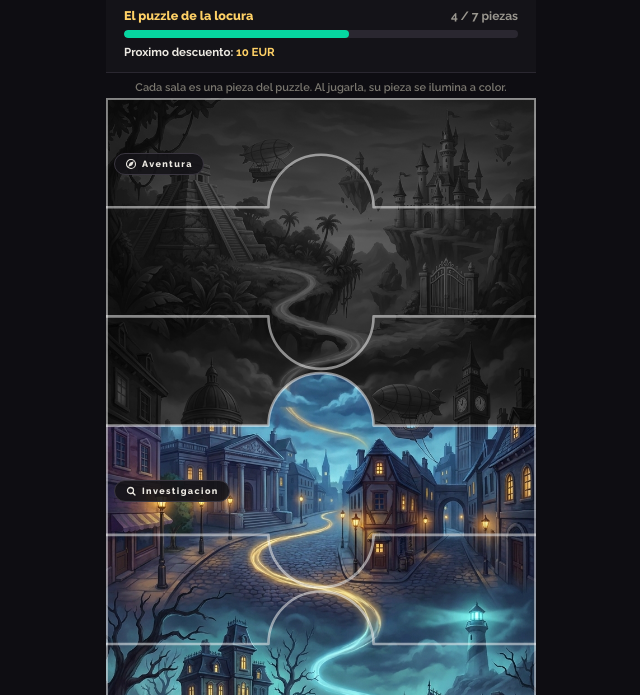
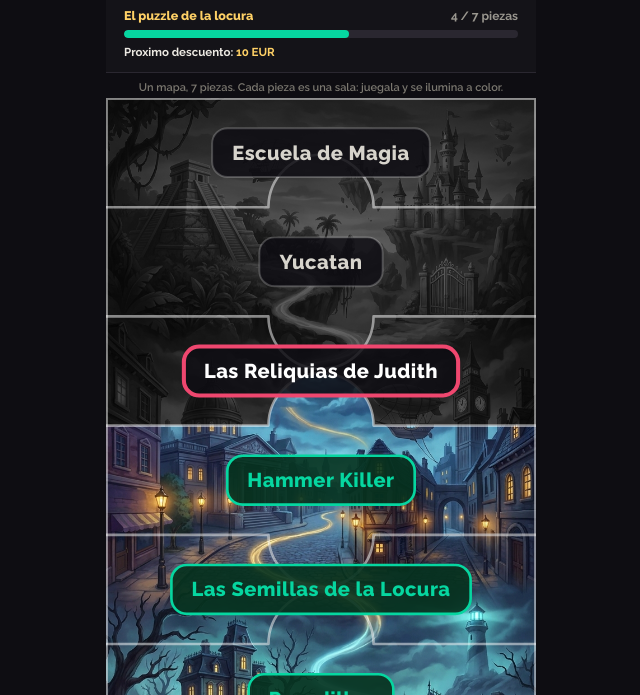
Before and after one commit to donchakondon/bonosapp, a plain HTML site: page index.html in a window 1280 px wide. Shown: the part 50-745 px from the top of the page, without its empty margins (319-959 px from the left). Drawn offline with Linux system fonts and the light colour scheme.

Commit message:
Puzzle: cada pieza es una sala con su nombre, sin zonas

```diff
--- a/index.html
+++ b/index.html
@@ -37,8 +37,13 @@ body{font-family:'Raleway',-apple-system,BlinkMacSystemFont,"Segoe UI",Roboto,sa
 .hit.next{stroke:#EF476F;stroke-width:1.4;animation:pulse 1.6s ease-in-out infinite}
 .hit.sel{stroke:#fff;stroke-width:1.4}
 @keyframes pulse{0%,100%{opacity:1}50%{opacity:.35}}
-.ztag{position:absolute;left:8px;background:rgba(20,19,24,.9);border:1px solid #3a3640;color:#ECE9E2;padding:4px 10px;border-radius:20px;font-size:9px;font-weight:800;letter-spacing:1.4px;display:flex;align-items:center;gap:5px}
-.ztag svg{width:12px;height:12px}
+.lbl{pointer-events:none}
+.lblbg{fill:rgba(14,13,18,.84);stroke:rgba(255,255,255,.22);stroke-width:.4}
+.lbltx{fill:#d7d4cc;font-family:'Raleway',sans-serif;font-weight:800;font-size:4.2px;text-anchor:middle;dominant-baseline:central;letter-spacing:.1px}
+.lbl.done .lblbg{fill:rgba(6,50,31,.9);stroke:#06D6A0;stroke-width:.55}
+.lbl.done .lbltx{fill:#06D6A0}
+.lbl.next .lblbg{stroke:#EF476F;stroke-width:.85}
+.lbl.next .lbltx{fill:#fff}
 .card{margin:12px 14px 0;background:#1d1b22;border:1px solid #2a2730;border-radius:16px;padding:13px 15px}
 .card .nm{font-size:14.5px;font-weight:800;color:#ECE9E2}
 .card .st{font-size:12px;color:#9a978f;margin-top:4px;line-height:1.5;font-weight:600}
@@ -84,7 +89,7 @@ nav svg{width:21px;height:21px;display:block;margin:0 auto 3px}
 <div class="pbar"><i id="bar"></i></div>
 <div class="rwd" id="reward">Proximo descuento: <b>10 EUR</b></div>
 </div>
-<div class="maphint">Cada sala es una pieza del puzzle. Al jugarla, su pieza se ilumina a color.</div>
+<div class="maphint">Un mapa, 7 piezas. Cada pieza es una sala: juegala y se ilumina a color.</div>
 <div class="map" id="map"></div>
 <div class="card"><div class="nm" id="infoName">Las Reliquias de Judith</div><div class="st" id="infoSt">Tu proxima pieza. Juega esta sala y se ilumina en el mapa.</div></div>
 <div class="demo">
@@ -129,18 +134,14 @@ nav svg{width:21px;height:21px;display:block;margin:0 auto 3px}
 var IC={
 map:'<svg viewBox="0 0 24 24" fill="none" stroke="currentColor" stroke-width="2" stroke-linecap="round" stroke-linejoin="round"><path d="M9 4 3 6.5v13.5L9 17.5 15 20l6-2.5V4l-6 2.5L9 4z"/><path d="M9 4v13.5M15 6.5V20"/></svg>',
 ticket:'<svg viewBox="0 0 24 24" fill="none" stroke="currentColor" stroke-width="2" stroke-linecap="round" stroke-linejoin="round"><path d="M4 8.5a2 2 0 0 1 2-2h12a2 2 0 0 1 2 2A2 2 0 0 0 20 12a2 2 0 0 0 0 3.5 2 2 0 0 1-2 2H6a2 2 0 0 1-2-2 2 2 0 0 0 0-3.5 2 2 0 0 0 0-3.5z"/><path d="M12 6.5v11"/></svg>',
-user:'<svg viewBox="0 0 24 24" fill="none" stroke="currentColor" stroke-width="2" stroke-linecap="round" stroke-linejoin="round"><circle cx="12" cy="8.5" r="4"/><path d="M4.5 20c.6-3.8 3.8-6 7.5-6s6.9 2.2 7.5 6"/></svg>',
-flame:'<svg viewBox="0 0 24 24" fill="currentColor"><path d="M13 2c.5 4-3 5.5-3 9a3 3 0 0 0 5.2 2C16 17 15 15 15 14c2 1.2 3.5 3.4 3.5 6A6.5 6.5 0 0 1 5.5 20c0-5.5 6-7.5 7.5-18z"/></svg>',
-search:'<svg viewBox="0 0 24 24" fill="none" stroke="currentColor" stroke-width="2.6" stroke-linecap="round"><circle cx="11" cy="11" r="6"/><path d="M20 20l-4.6-4.6"/></svg>',
-compass:'<svg viewBox="0 0 24 24" fill="none" stroke="currentColor" stroke-width="2.2"><circle cx="12" cy="12" r="9"/><path d="M15.6 8.4l-2.1 5.1-5.1 2.1 2.1-5.1z" fill="currentColor"/></svg>'
+user:'<svg viewBox="0 0 24 24" fill="none" stroke="currentColor" stroke-width="2" stroke-linecap="round" stroke-linejoin="round"><circle cx="12" cy="8.5" r="4"/><path d="M4.5 20c.6-3.8 3.8-6 7.5-6s6.9 2.2 7.5 6"/></svg>'
 };
 document.getElementById('nMapa').innerHTML=IC.map+'Mapa';
 document.getElementById('nCod').innerHTML=IC.ticket+'Mis codigos';
 document.getElementById('nPerf').innerHTML=IC.user+'Perfil';
 
-// ROOMS in play order (0 = first played = bottom piece)
+// ROOMS in play order (0 = first played = bottom piece of the map)
 var ROOMS=['El Sotano','Pesadillas','Las Semillas de la Locura','Hammer Killer','Las Reliquias de Judith','Yucatan','Escuela de Magia'];
-var ZONES=[{n:'Terror',ic:'flame'},{n:'Terror',ic:'flame'},{n:'Terror',ic:'flame'},{n:'Investigacion',ic:'search'},{n:'Investigacion',ic:'search'},{n:'Aventura',ic:'compass'},{n:'Aventura',ic:'compass'}];
 var RANKS=['Novato','Novato','Explorador','Explorador','Aventurero','Aventurero','Veterano','Leyenda WOM'];
 var W=90,H=160,N=7,PH=H/N,IMG='mapa-mundo.jpg';
 var progress=4,selected=4;
@@ -152,20 +153,22 @@ function cutSeg(idx,rev){
  if(!rev){ var s=up?0:1; return 'L '+(m-r)+' '+y+' A '+r+' '+r+' 0 0 '+s+' '+(m+r)+' '+y+' L '+W+' '+y; }
  var s2=up?1:0; return 'L '+(m+r)+' '+y+' A '+r+' '+r+' 0 0 '+s2+' '+(m-r)+' '+y+' L 0 '+y;
 }
-// piece for SVG row r (0 = top)
+// piece path for SVG row r (0 = top)
 function pieceD(r){
  var yt=(r*PH).toFixed(2), yb=((r+1)*PH).toFixed(2);
  return 'M 0 '+yt+' '+cutSeg(r,false)+' L '+W+' '+yb+' '+cutSeg(r+1,true)+' Z';
 }
-// SVG row r shows ROOMS[6-r]
+// SVG row r shows ROOMS[6-r] (room 0 at the bottom)
 function roomOfRow(r){return 6-r;}
 
-var defs='',pieces='',cuts='',hits='';
+var defs='',pieces='',cuts='',hits='',labels='';
 for(var r=0;r<N;r++){
  var d=pieceD(r);
  defs+='<clipPath id="cp'+r+'"><path d="'+d+'"/></clipPath>';
  pieces+='<image class="pc" id="pc'+r+'" href="'+IMG+'" x="0" y="0" width="'+W+'" height="'+H+'" preserveAspectRatio="xMidYMid slice" clip-path="url(#cp'+r+')"/>';
  hits+='<path class="hit" id="hit'+r+'" data-r="'+r+'" d="'+d+'"/>';
+ var cy=(r*PH+PH/2).toFixed(2);
+ labels+='<g class="lbl" id="lbl'+r+'"><rect class="lblbg" rx="3.2"/><text class="lbltx" x="45" y="'+cy+'">'+ROOMS[roomOfRow(r)]+'</text></g>';
 }
 for(var c=1;c<N;c++){ cuts+='<path class="cut" d="M 0 '+(c*PH).toFixed(2)+' '+cutSeg(c,false)+'"/>'; }
 var svg='<svg class="puzzle" viewBox="0 0 '+W+' '+H+'">'
@@ -173,16 +176,24 @@ var svg='<svg class="puzzle" viewBox="0 0 '+W+' '+H+'">'
  +'<image class="base" href="'+IMG+'" x="0" y="0" width="'+W+'" height="'+H+'" preserveAspectRatio="xMidYMid slice"/>'
  +pieces+cuts
  +'<rect class="frame" x="0" y="0" width="'+W+'" height="'+H+'"/>'
- +hits+'</svg>';
+ +hits+labels+'</svg>';
 var map=document.getElementById('map');
 map.innerHTML=svg;
-// zone tags overlaid
-[[0,'Aventura','compass'],[3,'Investigacion','search'],[5,'Terror','flame']].forEach(function(z){
- var d=document.createElement('div');d.className='ztag';
- d.style.top=((z[0]*PH+PH*0.5)/H*100)+'%';
- d.innerHTML=IC[z[2]]+z[1];
- map.appendChild(d);
-});
+
+function sizeLabels(){
+ for(var r=0;r<N;r++){
+  var g=document.getElementById('lbl'+r);
+  var tx=g.querySelector('.lbltx'), rect=g.querySelector('.lblbg');
+  var bb=tx.getBBox(), padX=4.2, padY=2.6;
+  rect.setAttribute('x',(bb.x-padX).toFixed(2));
+  rect.setAttribute('y',(bb.y-padY).toFixed(2));
+  rect.setAttribute('width',(bb.width+padX*2).toFixed(2));
+  rect.setAttribute('height',(bb.height+padY*2).toFixed(2));
+ }
+}
+if(document.fonts&&document.fonts.ready){document.fonts.ready.then(sizeLabels);}
+sizeLabels();setTimeout(sizeLabels,400);
+
 [].forEach.call(map.querySelectorAll('.hit'),function(h){
  h.addEventListener('click',function(){selected=roomOfRow(+h.getAttribute('data-r'));render();});
 });
@@ -190,9 +201,10 @@ map.innerHTML=svg;
 function render(){
  for(var r=0;r<N;r++){
   var room=roomOfRow(r);
-  var pc=document.getElementById('pc'+r),hit=document.getElementById('hit'+r);
+  var pc=document.getElementById('pc'+r),hit=document.getElementById('hit'+r),lbl=document.getElementById('lbl'+r);
   pc.classList.toggle('done',room<progress);
   hit.className='hit'+(room===progress?' next':'')+(room===selected?' sel':'');
+  lbl.setAttribute('class','lbl'+(room<progress?' done':'')+(room===progress?' next':''));
  }
  document.getElementById('rank').textContent=RANKS[Math.min(progress,7)];
  document.getElementById('count').textContent=progress+' / 7 piezas';
```
